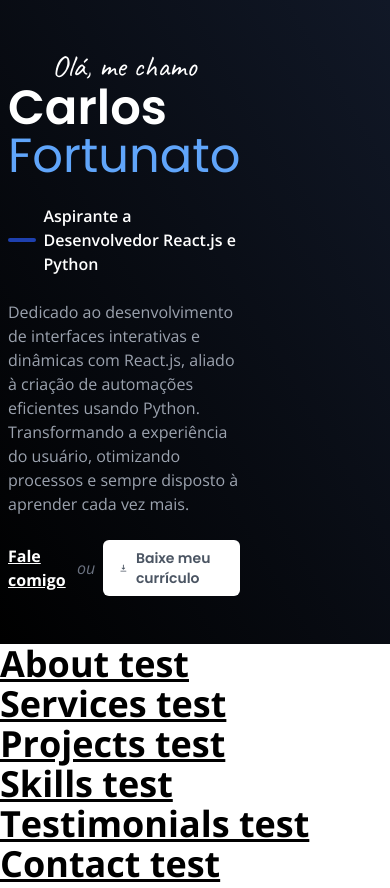
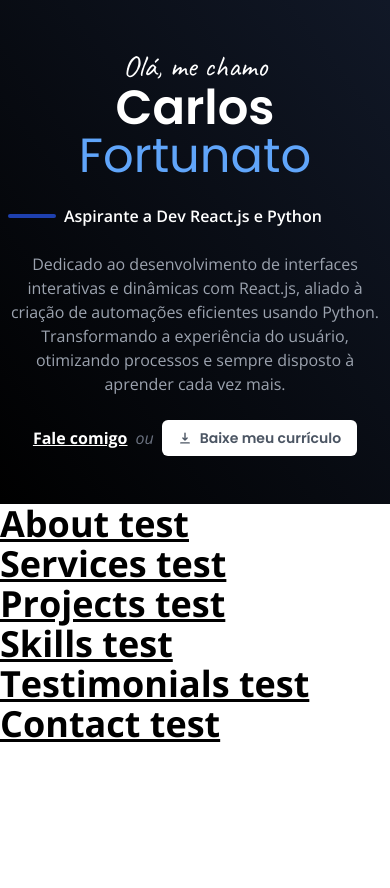
Before and after one commit to CarlosFortunatoDev/Portfolio-react, a React (Vite) app: page / in a window 390 px wide. After the commit the page ends 844 px from the top, so only its background shows below. Built offline with nearby package versions, Linux system fonts and the light colour scheme; the HTML template or start-up script is replaced by a standard one.

Commit message:
Ajustes responsividade na sessão Hero

```diff
--- a/src/assets/components/Hero.tsx
+++ b/src/assets/components/Hero.tsx
@@ -3,24 +3,24 @@ import {HiDownload} from 'react-icons/hi'
 export function Hero(){
   return (
     <section className="bg-gradient-to-tr from-black to-gray-900 text-white">
-      <div className="container mx-auto max-w-4xl p-2 py-12 flex">
+      <div className="container mx-auto max-w-4xl p-2 py-12 flex flex-col md:flex-row">
         <div className='basis-1/2'>
-          <h1 className="mb-6">
-            <span className="font-handwriting block text-3xl text-center">Olá, me chamo</span>
-            <span className="font-headline text-5xl font-semibold">Carlos </span>
-            <span className="font-headline text-5xl font-ligt text-blue-400">Fortunato</span>
+          <h1 className="mb-6 text-center md:text-left">
+            <span className="font-handwriting block text-3xl text-center md:text-left">Olá, me chamo</span>
+            <span className="font-headline text-5xl font-semibold ">Carlos </span>
+            <span className="font-headline text-5xl font-ligt text-blue-400 ">Fortunato</span>
           </h1>
-          <h2 className="font-semibold flex items-center gap-2">
+          <h2 className="font-semibold flex items-center gap-2 text-center md:text-left">
             <div className="h-1 w-12 rounded-full bg-blue-800"/>
-            Aspirante a Desenvolvedor React.js e Python
+            Aspirante a Dev React.js e Python
           </h2>
-          <p className="text-gray-400 my-6">
+          <p className="text-gray-400 my-6 text-center md:text-left">
             Dedicado ao desenvolvimento de interfaces interativas e dinâmicas com React.js, aliado à criação de automações eficientes usando Python. Transformando a experiência do usuário, otimizando processos e sempre disposto à aprender cada vez mais.
           </p>
-          <div className="flex items-center gap-2">
+          <div className="flex items-center justify-center md:justify-start gap-2">
             <a href="#" className="underline font-bold text-white">Fale comigo</a>
             <span className="italic text-gray-500">ou</span>
-            <a href="#" className="button text-gray-600 hover:text-gray-900 flex items-center gap-2">
+            <a href="src\assets\pdf\Currículo - Carlos Eduardo Fortunato.pdf" download={"Currículo - Carlos Eduardo Fortunato.pdf"} className="button text-gray-600 hover:text-gray-900 flex items-center gap-2">
             <HiDownload />
             Baixe meu currículo
             </a>
```
Also changed, not shown: 1 other file (tests, documents, lock files or other folders).
